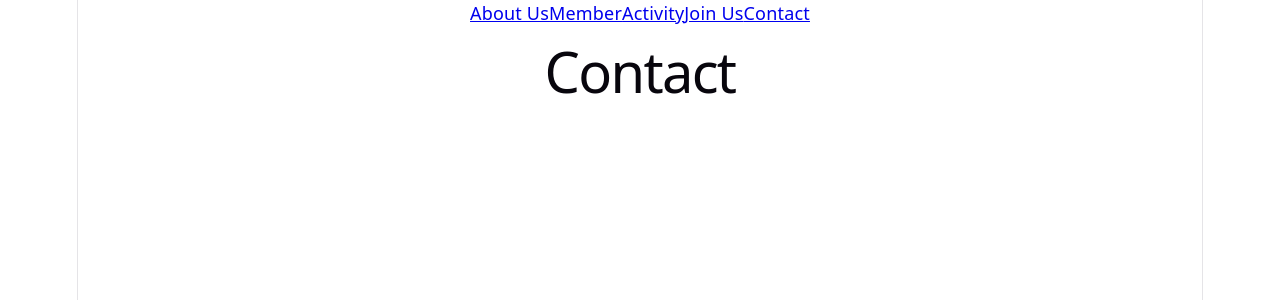
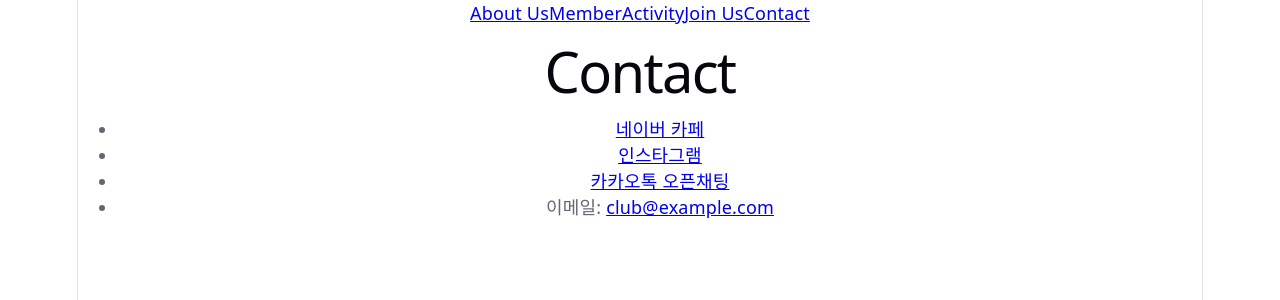
Before and after one commit to chaewoni925/consensus, a React app in the folder frontend/: page /contact in a window 1280 px wide. Shown: the top 300 px of the page. Built offline with nearby package versions, Linux system fonts and the light colour scheme; the HTML template or start-up script is replaced by a standard one.

Commit message:
feat:contact 추가

```diff
--- a/frontend/src/pages/Contact/ContactPage.jsx
+++ b/frontend/src/pages/Contact/ContactPage.jsx
@@ -1,5 +1,36 @@
+const CONTACT_INFO = {
+    cafeUrl: "https://cafe.naver.com/https://cafe.naver.com/cukconsensus",
+    instagramUrl: "https://instagram.com/https://www.instagram.com/cuk_consensus",
+    kakaoOpenChatUrl: "https://open.kakao.com/여기에실제링크",
+    email: "club@example.com",
+};
+
 function ContactPage() {
-    return <div><h1>Contact</h1></div>;
+    return (
+        <div>
+            <h1>Contact</h1>
+            <ul>
+                <li>
+                    <a href={CONTACT_INFO.cafeUrl} target="_blank" rel="noopener noreferrer">
+                        네이버 카페
+                    </a>
+                </li>
+                <li>
+                    <a href={CONTACT_INFO.instagramUrl} target="_blank" rel="noopener noreferrer">
+                        인스타그램
+                    </a>
+                </li>
+                <li>
+                    <a href={CONTACT_INFO.kakaoOpenChatUrl} target="_blank" rel="noopener noreferrer">
+                        카카오톡 오픈채팅
+                    </a>
+                </li>
+                <li>
+                    이메일: <a href={`mailto:${CONTACT_INFO.email}`}>{CONTACT_INFO.email}</a>
+                </li>
+            </ul>
+        </div>
+    );
 }
 
 export default ContactPage;
```
